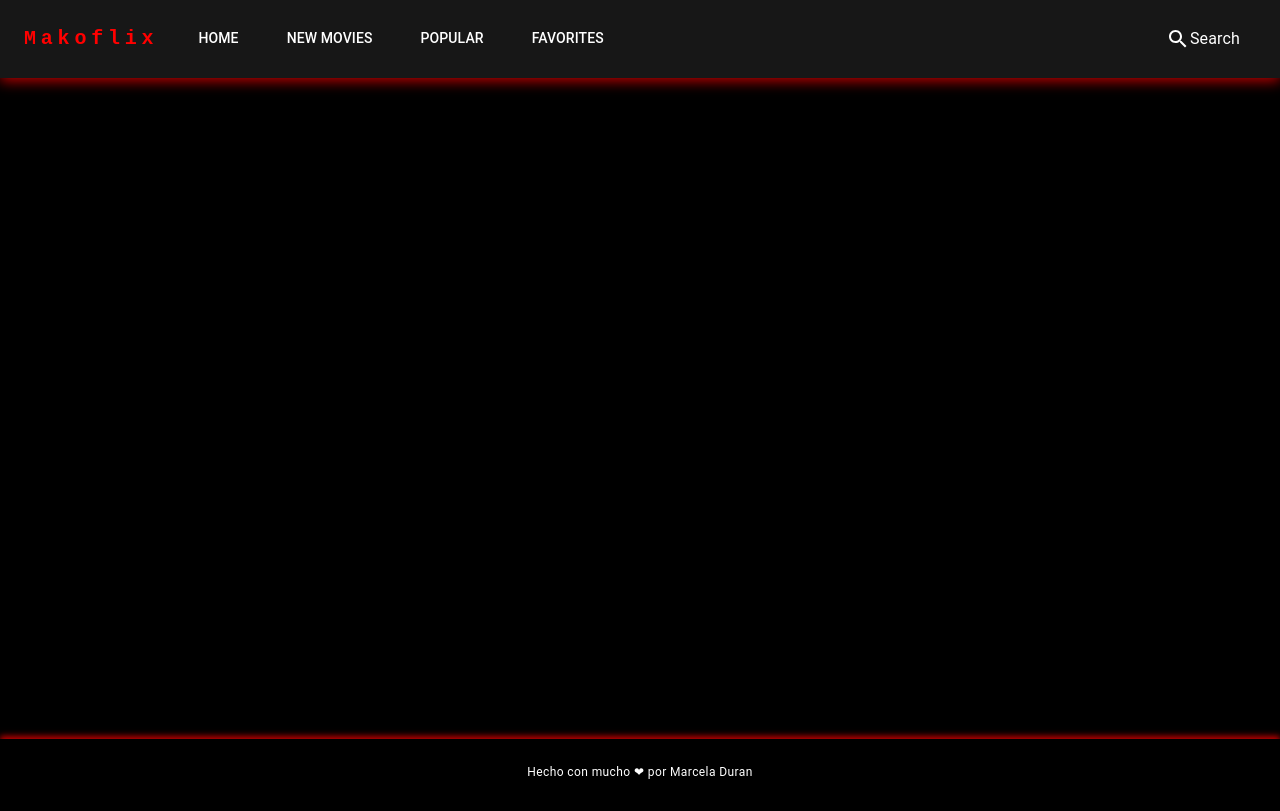
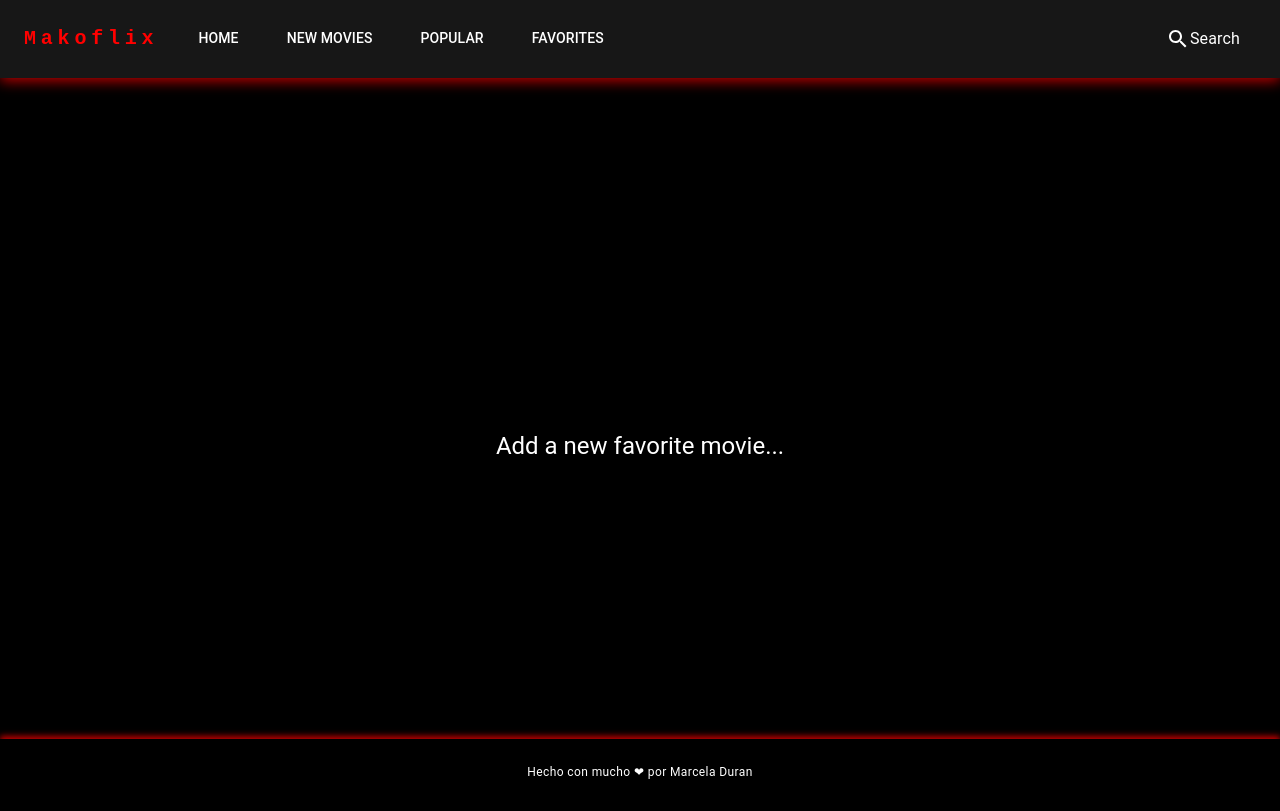
Before and after one commit to Makorii/app-peliculas, a React (Vite) app: page /favorites in a window 1280 px wide. Built offline with nearby package versions, Linux system fonts and the light colour scheme.

Commit message:
arreglo texto que aparece cuando no tenes ningun favorito cargado

```diff
--- a/src/components/Movies/FavoritesMovies.jsx
+++ b/src/components/Movies/FavoritesMovies.jsx
@@ -35,7 +35,7 @@ function FavoritesMovies() {
             width="100%"
             alignItems="center"
           >
-            <Typography align="center">Add a new favorite movie</Typography>
+            <Typography align="center" color="white" variant="h5">Add a new favorite movie...</Typography>
           </Box>
         ) : (
           favorites.map((movie) => (
```
